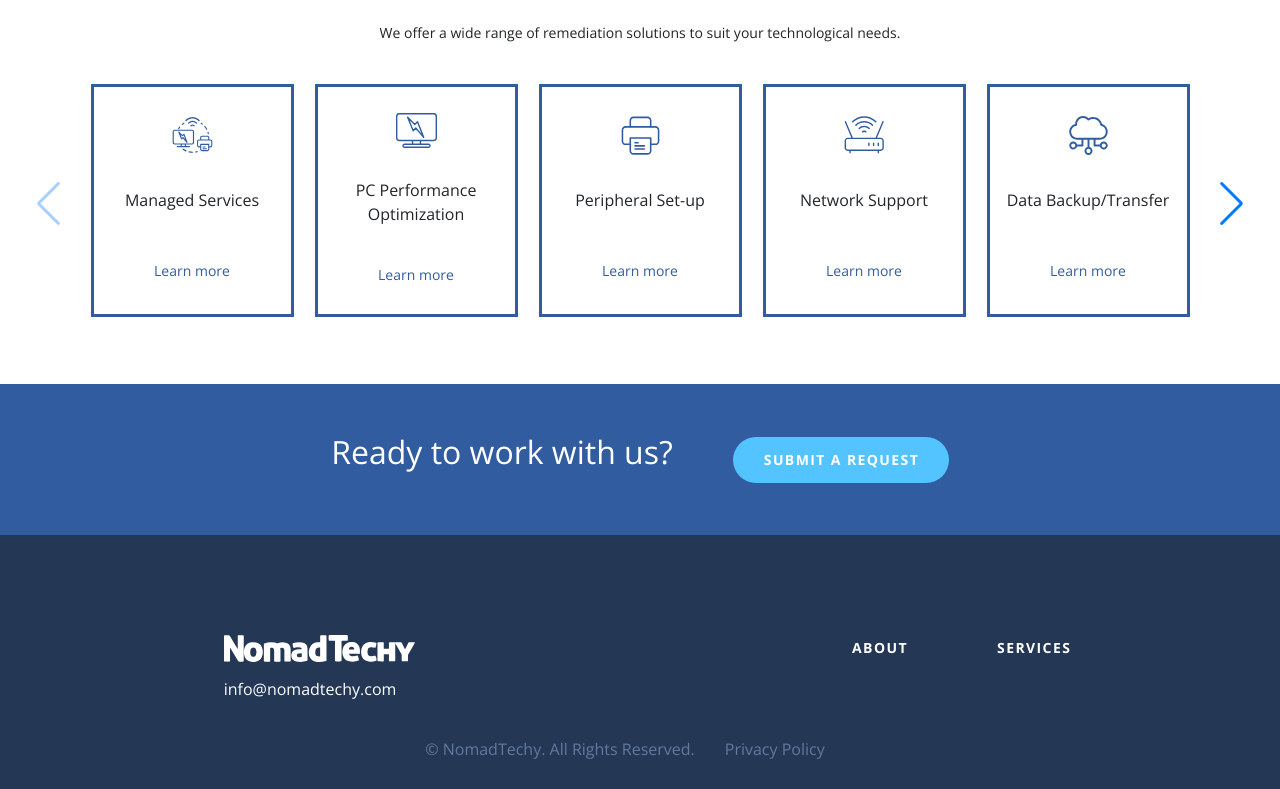
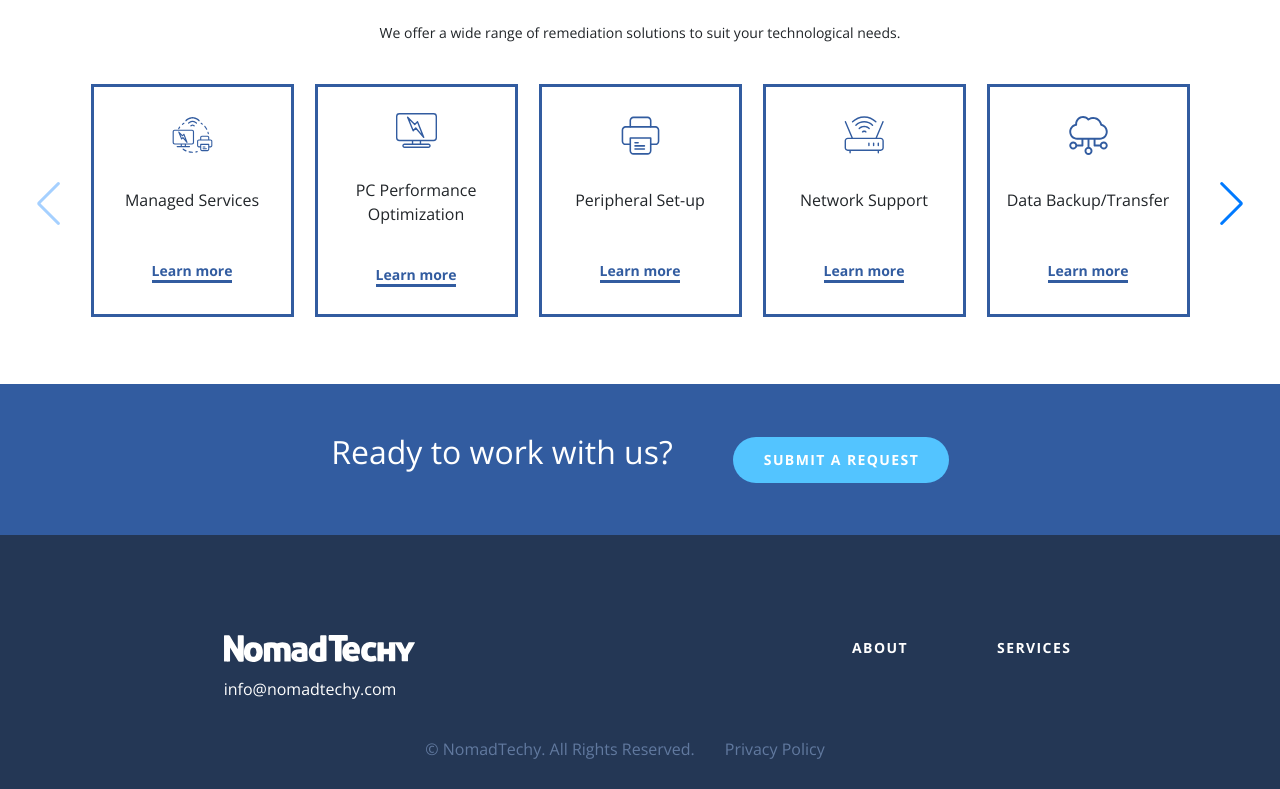
Before and after one commit to Maribelll/NomadTechy, a plain HTML site: page index.html in a window 1280 px wide. Shown: the part 2488-3277 px from the top of the page. Drawn offline with nearby package versions, Linux system fonts and the light colour scheme.

Commit message:
add: style more

```diff
--- a/assets/css/style.css
+++ b/assets/css/style.css
@@ -193,6 +193,21 @@ h1 {
   letter-spacing: 0em;
   text-align: left;
   margin-left: 60px;
+}
+#more1 input,
+#more2 input,
+#more3 input,
+#more4 input,
+#more5 input,
+#more55 input {
+  font-size: 14px;
+  font-weight: 700;
+  line-height: 19px;
+  letter-spacing: 0em;
+  border-radius: 0px;
+  color: #325ca0;
+  border-bottom: solid 3px #325ca0;
+  padding: 0;
 }
 .about {
   display: flex;
--- a/assets/js/script2.js
+++ b/assets/js/script2.js
@@ -13,6 +13,8 @@ function start1() {
   block5.style.display = "none";
   var block55 = document.getElementById("block55");
   block55.style.display = "none";
+  var backcolor1 = document.getElementById("Four_but");
+  backcolor1.style.backgroundColor = "F3F6FB";
 
   var more1 = document.getElementById("more1");
   more1.style.backgroundColor = "#F3F6FB";
--- a/assets/js/swiper.js
+++ b/assets/js/swiper.js
@@ -2,6 +2,8 @@ const swiper = new Swiper(".swiper", {
   // Optional parameters
   slidesPerView: 5,
   slidesPerGroup: 1,
+  draggable: false,
+  allowTouchMove: false,
 
   navigation: {
     nextEl: ".swiper-button-next",
```
